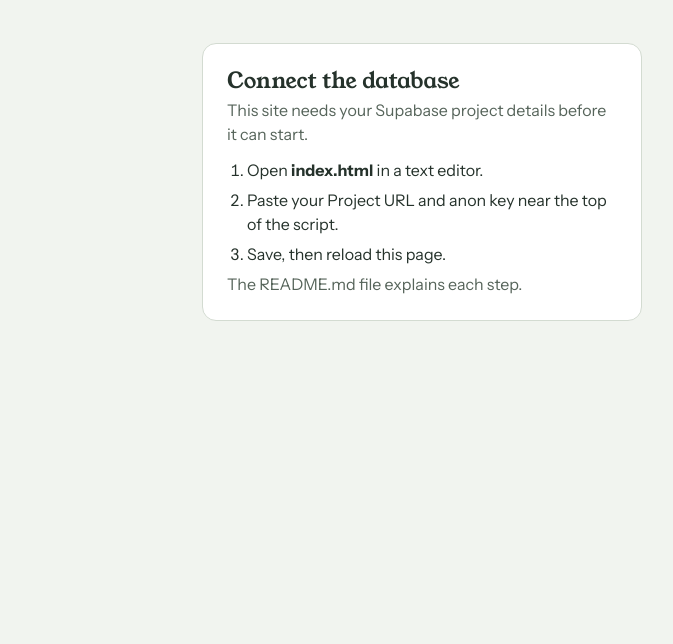
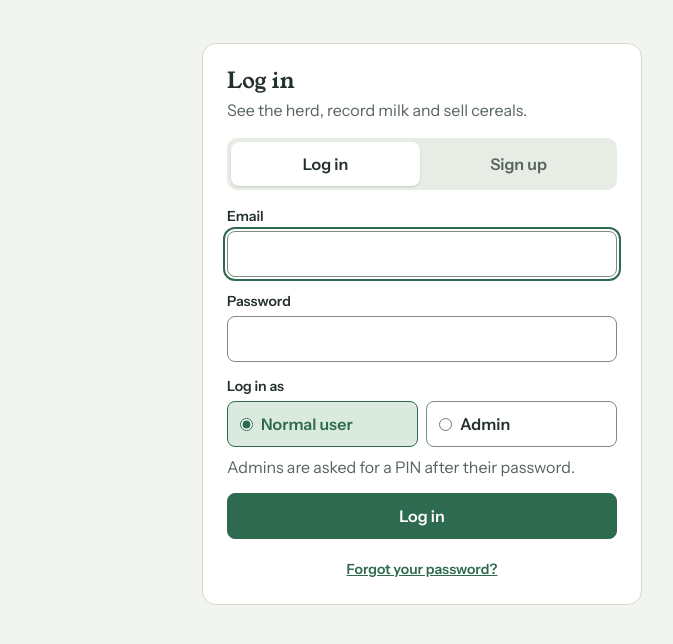
Before and after one commit to Bruce-main/Brumacenterprises, a plain HTML site: page index.html in a window 1280 px wide. Shown: the part 58-702 px from the top of the page, without its empty margins (218-891 px from the left). Drawn offline with nearby package versions, Linux system fonts and the light colour scheme.

Commit message:
Updated paths 22/9

```diff
--- a/index.html
+++ b/index.html
@@ -221,8 +221,8 @@ dialog::backdrop{background:rgba(10,20,14,.55)}
 /* =====================================================================
    1. Paste your two Supabase values here (see README.md, step 4)
    ===================================================================== */
-const SUPABASE_URL = "PASTE_YOUR_PROJECT_URL_HERE";
-const SUPABASE_ANON_KEY = "PASTE_YOUR_ANON_PUBLIC_KEY_HERE";
+const SUPABASE_URL = "https://cimzgmhemqkdqqlbxakx.supabase.co";
+const SUPABASE_ANON_KEY = "eyJhbGciOiJIUzI1NiIsInR5cCI6IkpXVCJ9.eyJpc3MiOiJzdXBhYmFzZSIsInJlZiI6ImNpbXpnbWhlbXFrZHFxbGJ4YWt4Iiwicm9sZSI6ImFub24iLCJpYXQiOjE3ODk4Mjk0MDUsImV4cCI6MjEwNTQwNTQwNX0.SbMEFyOyRH9EnjEctFGowCqbcsOKFK4OKygjFB_Yheg";
 
 /* ---------- Settings ---------- */
 // The milk price is stored in the database and admins change it in the app
```
